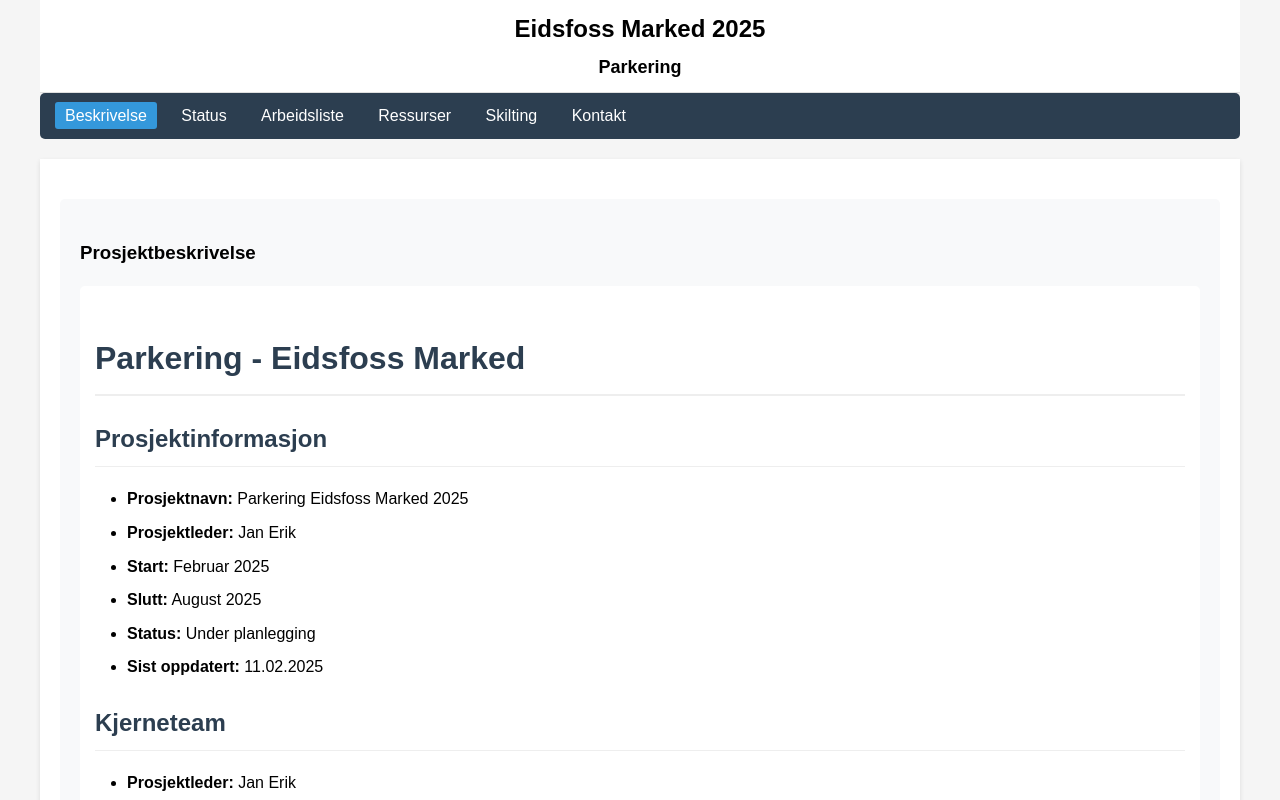
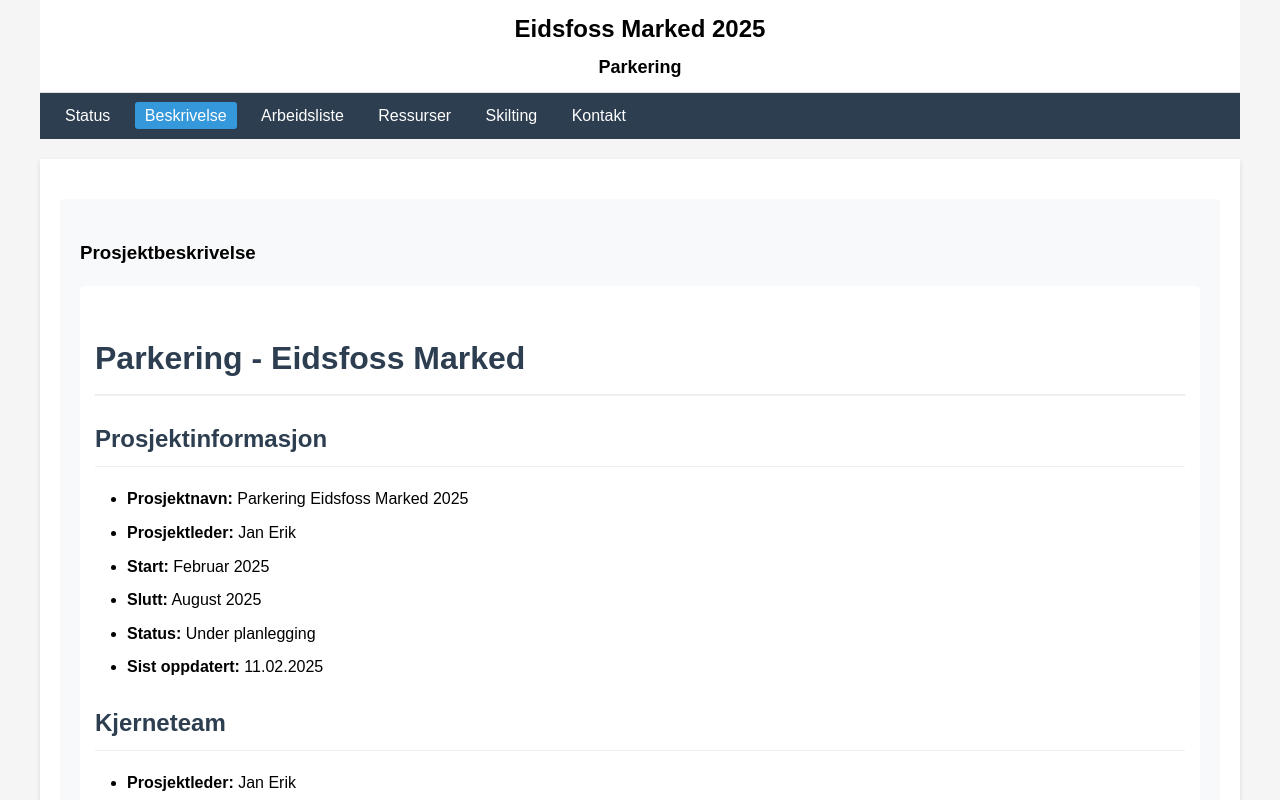
Before and after one commit to sagiet/sagiet.github.io, a plain HTML site: page index.html in a window 1280 px wide. Shown: the top 800 px of the page. Drawn offline with nearby package versions, Linux system fonts and the light colour scheme.

Commit message:
Gjort header sticky og flyttet Status først i menyen

```diff
--- a/index.html
+++ b/index.html
@@ -20,6 +20,9 @@
             margin-bottom: 0;
             text-align: center;
             border-bottom: 1px solid #e0e0e0;
+            position: sticky;
+            top: 0;
+            z-index: 101;
         }
         .header h1 {
             margin: 0;
@@ -39,10 +42,10 @@
         .nav-menu {
             background-color: #2c3e50;
             padding: 10px;
-            border-radius: 5px;
+            border-radius: 0;
             margin-bottom: 20px;
             position: sticky;
-            top: 0;
+            top: 63px;
             z-index: 100;
         }
         .nav-menu a {
@@ -206,8 +209,8 @@
         <h2>Parkering</h2>
     </div>
     <div class="nav-menu">
+        <a href="#" data-page="prosjektstatus">Status</a>
         <a href="#" data-page="beskrivelse">Beskrivelse</a>
-        <a href="#" data-page="prosjektstatus">Status</a>
         <a href="#" data-page="arbeidsliste">Arbeidsliste</a>
         <a href="#" data-page="ressurser">Ressurser</a>
         <a href="#" data-page="skilting_og_hensyn">Skilting</a>
```
